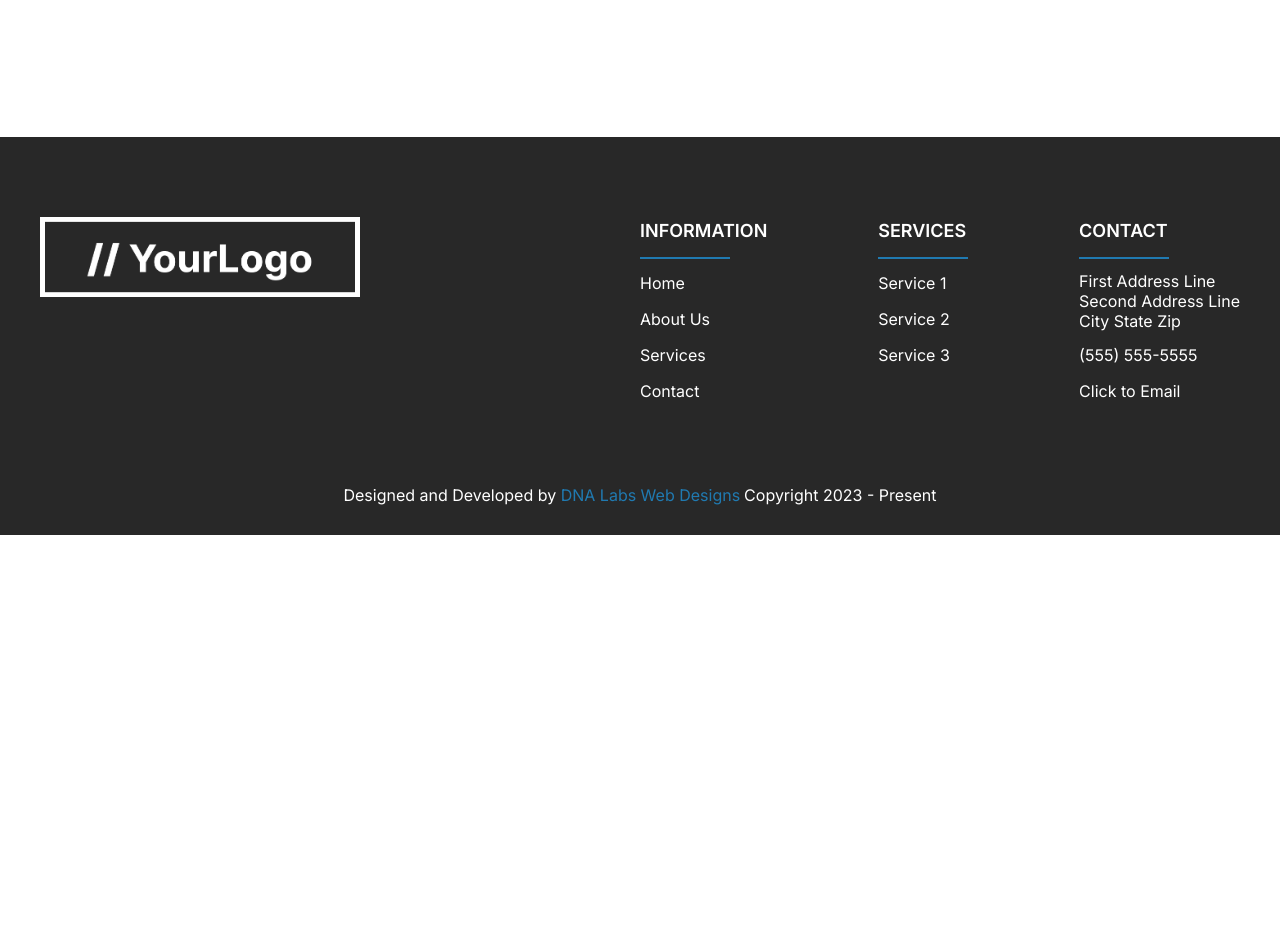
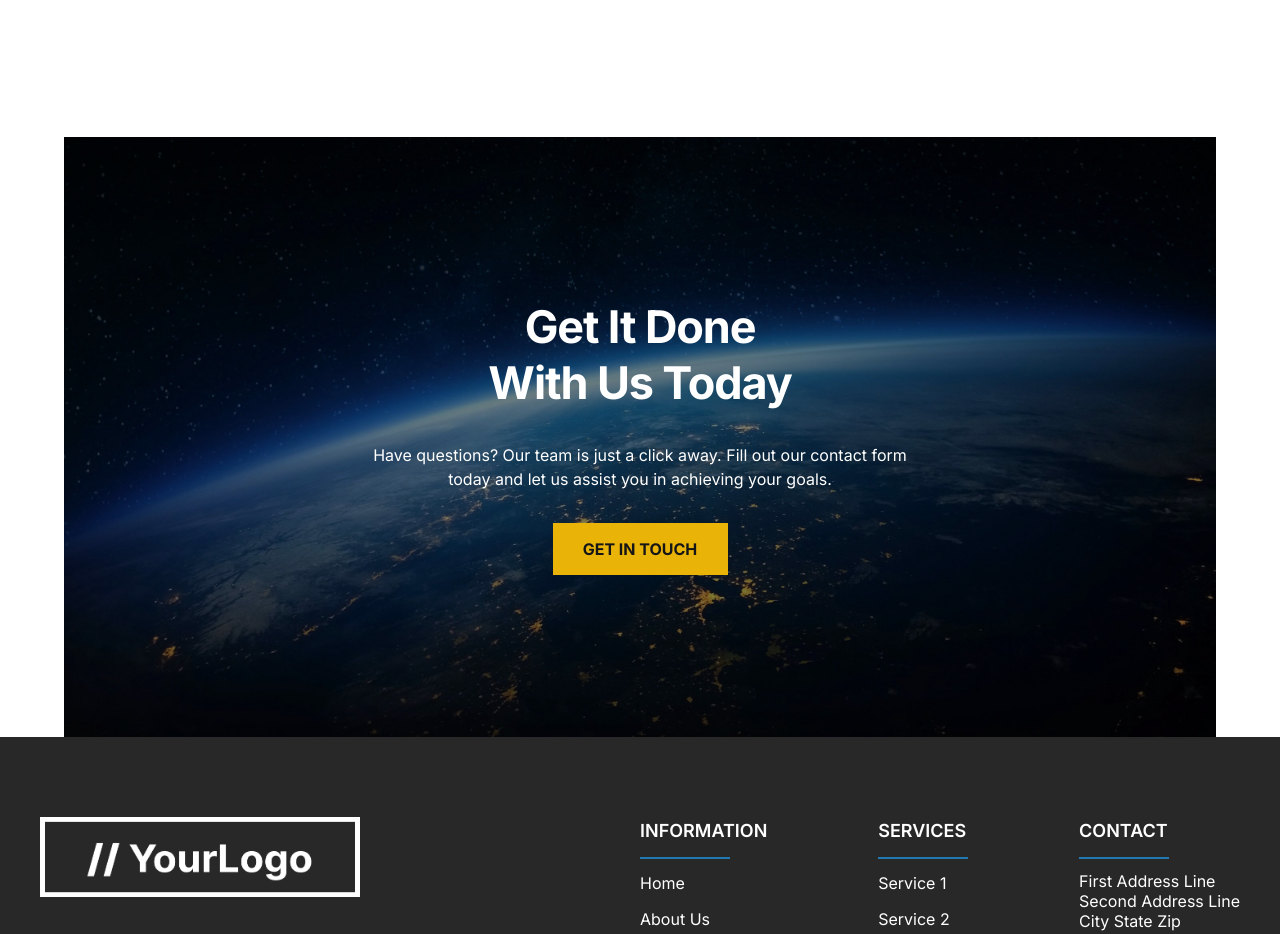
Before and after one commit to dna-projects/web-design-template, a Next.js app: page / in a window 1280 px wide. Shown: the part 4100-5034 px from the top of the page. Before the commit the page ends 4635 px from the top, so only its background shows below. Built offline with nearby package versions, Linux system fonts and the light colour scheme.

Commit message:
Contact component added to bottom of each page.

```diff
--- a/app/about/layout.tsx
+++ b/app/about/layout.tsx
@@ -1,5 +1,6 @@
 import Navbar from '../../components/Navbar';
 import Banner from '../../components/Banner';
+import ContactBanner from '../../components/ContactBanner'
 import Footer from '../../components/Footer';
 
 export default function AboutLayout({ children }: { children: React.ReactNode }) {
@@ -8,6 +9,9 @@ export default function AboutLayout({ children }: { children: React.ReactNode })
             <Navbar />
             <Banner headline='About Us' image='/banner-background5.jpg' />
             <main>{children}</main>
+            <div className='flex flex-col'>
+                <ContactBanner />
+            </div>
             <Footer />
         </>
     );
--- a/app/gallery/layout.tsx
+++ b/app/gallery/layout.tsx
@@ -1,13 +1,17 @@
 import Navbar from '../../components/Navbar';
 import Banner from '../../components/Banner';
+import ContactBanner from '../../components/ContactBanner'
 import Footer from '../../components/Footer';
 
 export default function GalleryLayout({ children }: { children: React.ReactNode }) {
     return (
         <>
             <Navbar />
-            <Banner headline='Gallery' image='' />
+            <Banner headline='Gallery' image='/banner-background5.jpg' />
             <main>{children}</main>
+            <div className='flex flex-col'>
+                <ContactBanner />
+            </div>
             <Footer />
         </>
     );
--- a/app/page.tsx
+++ b/app/page.tsx
@@ -2,6 +2,7 @@ import Navbar from '../components/Navbar'
 import LayeredImages from '../components/LayeredImages'
 import Carousel from '../components/Carousel'
 import ReviewCard from '../components/ReviewCard'
+import ContactBanner from '../components/ContactBanner'
 import Footer from '../components/Footer'
 
 import Link from 'next/link';
@@ -145,6 +146,10 @@ export default function Home() {
             </div>
 
           </div>
+
+          {/* Contact banner container */}
+          <ContactBanner />
+
       </main>
       <Footer />
     </>
--- a/app/reviews/layout.tsx
+++ b/app/reviews/layout.tsx
@@ -1,13 +1,17 @@
 import Navbar from '../../components/Navbar';
 import Banner from '../../components/Banner';
+import ContactBanner from '../../components/ContactBanner'
 import Footer from '../../components/Footer';
 
-export default function ReviewsLayout({ children }: { children: React.ReactNode }) {
+export default function ReviewLayout({ children }: { children: React.ReactNode }) {
     return (
         <>
             <Navbar />
-            <Banner headline='Reviews' image='' />
+            <Banner headline='Reviews' image='/banner-background5.jpg' />
             <main>{children}</main>
+            <div className='flex flex-col'>
+                <ContactBanner />
+            </div>
             <Footer />
         </>
     );
--- a/app/services/layout.tsx
+++ b/app/services/layout.tsx
@@ -1,13 +1,17 @@
 import Navbar from '../../components/Navbar';
 import Banner from '../../components/Banner';
+import ContactBanner from '../../components/ContactBanner'
 import Footer from '../../components/Footer';
 
 export default function ServicesLayout({ children }: { children: React.ReactNode }) {
     return (
         <>
             <Navbar />
-            <Banner headline='Our Services' image='/banner-background3.jpg' />
+            <Banner headline='Our Services' image='/banner-background5.jpg' />
             <main>{children}</main>
+            <div className='flex flex-col'>
+                <ContactBanner />
+            </div>
             <Footer />
         </>
     );
--- /dev/null
+++ b/components/ContactBanner.tsx
@@ -0,0 +1,18 @@
+import Link from 'next/link';
+
+export default function ContactBanner() {
+    return (
+        <>
+            <div className='banner-image flex justify-center self-center relative w-full h-[400px] px-4 lg:h-[600px] xl:max-w-[90%]'>
+                <div className='flex justify-center absolute bg-black opacity-50 w-full h-full'></div>
+                <div className='flex flex-col self-center text-center z-10'>
+                    <h1 className='self-center text-[35px] text-white font-bold tracking-tight leading-tight w-80 mb-8 md:text-[45px]'>Get It Done With Us Today</h1>
+                    <p className='text-white max-w-[550px] mb-8'>Have questions? Our team is just a click away. Fill out our contact form today and let us assist you in achieving your goals.</p>
+                    <Link href='/contact' className='self-center'>
+                        <button className='border-2 border-yellow-500 bg-yellow-500 font-bold w-[175px] px-5 py-3 hover:bg-white hover:border-white duration-200'>GET IN TOUCH</button>
+                    </Link>
+                </div>
+            </div>
+        </>
+    );
+}
--- a/styles/globals.css
+++ b/styles/globals.css
@@ -17,3 +17,9 @@ body {
   background-size: cover;
   background-position: center;
 }
+
+.banner-image {
+  background-image: url('/contact-banner.jpg');
+  background-size: cover;
+  background-position: center;
+}
```
Also changed, not shown: public/banner-background3.jpg (deleted), public/contact-banner.jpg (added).
